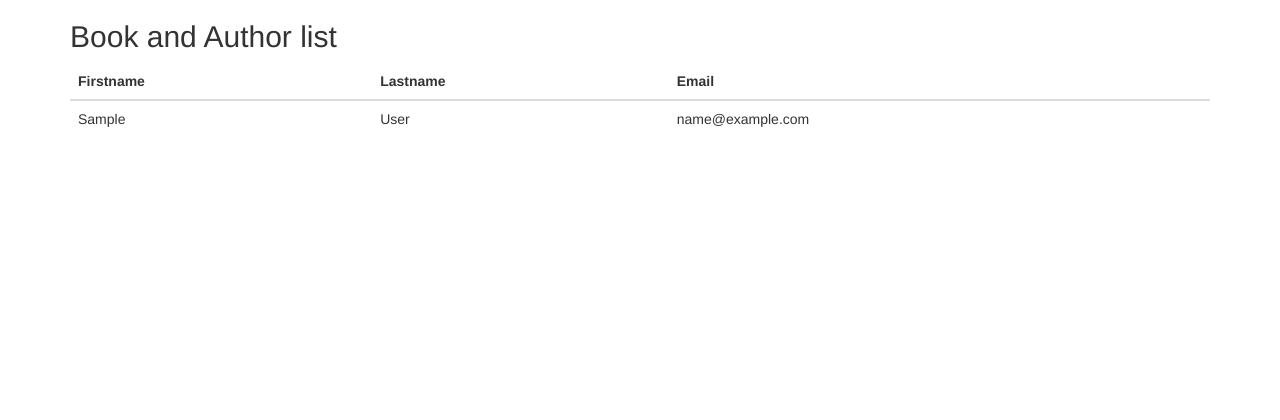
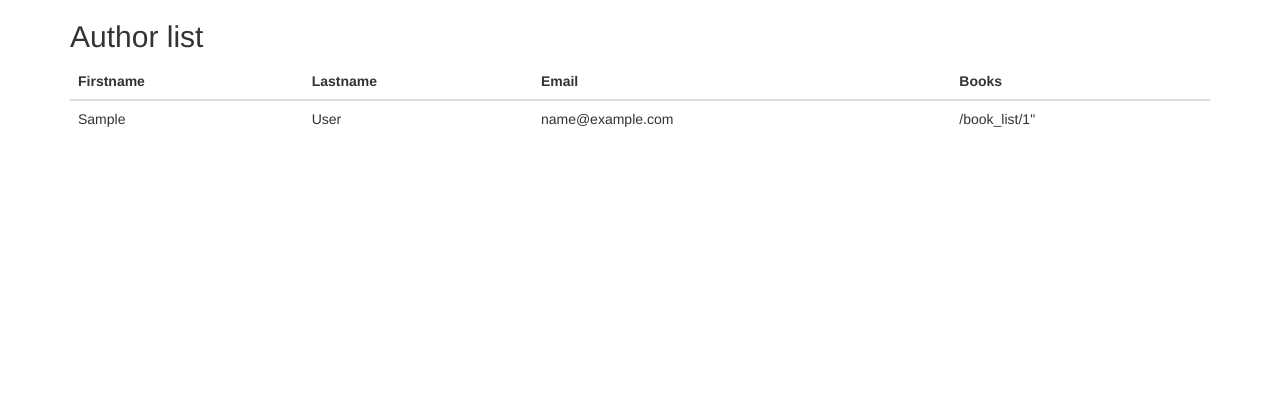
Before and after one commit to subhaminion/djlibrary, a Django app: template djlibrary/main/templates/index.html in a window 1280 px wide. Shown: the top 420 px of the page. Run offline with Django 3.2, Linux system fonts and the light colour scheme; the template is opened without the code that fills it: values that come from a table or form of the project are taken from there, others are empty; tables that the repository leaves empty hold one stand-in row (values such as "Sample post"); some libraries are stand-ins or nearby versions.

Commit message:
book list

```diff
--- a/djlibrary/djlibrary/urls.py
+++ b/djlibrary/djlibrary/urls.py
@@ -1,12 +1,14 @@
 from django.conf.urls import url, include
 from django.contrib import admin
 from main.views import (
-    index, author_create, book_create
+    index, author_create, book_create,
+    book_list
 )
 
 urlpatterns = [
     url(r'^admin/', admin.site.urls),
-    url(r'books', index, name='index'),
+    url(r'index', index, name='index'),
     url(r'author_create', author_create, name='author_create'),
     url(r'book_create', book_create, name='book_create'),
+    url(r'book_list/(?P<pk>\d+)$', book_list, name='book_list'),
 ]
--- a/djlibrary/main/templates/book_list.html
+++ b/djlibrary/main/templates/book_list.html
@@ -1,7 +1,7 @@
 {% extends 'base.html' %}
 {% block body %}
 	<div class="container">
-	  <h2>Book and Author list</h2>
+	  <h2>Book list</h2>
 	  <table class="table">
 	    <thead>
 	      <tr>
@@ -14,8 +14,8 @@
 	    	{% for book in object_list %}
 			    <tr>
 			        <td>{{ book.title }}</td>
-			        {% for author in book.authors %}
-			        	<td>{{ author.title }}</td>
+			        {% for author in book.authors.all %}
+			        	<td>{{ author }}</td>
 			        {% endfor %}
 			        <td>{{ book.publication_date }}</td>
 			    </tr>
--- a/djlibrary/main/templates/index.html
+++ b/djlibrary/main/templates/index.html
@@ -1,13 +1,14 @@
 {% extends 'base.html' %}
 {% block body %}
 	<div class="container">
-	  <h2>Book and Author list</h2>
+	  <h2>Author list</h2>
 	  <table class="table">
 	    <thead>
 	      <tr>
 	        <th>Firstname</th>
 	        <th>Lastname</th>
 	        <th>Email</th>
+	        <th>Books</th>
 	      </tr>
 	    </thead>
 	    <tbody>
@@ -16,6 +17,7 @@
 			        <td>{{ author.first_name }}</td>
 			        <td>{{ author.last_name }}</td>
 			        <td>{{ author.email }}</td>
+			        <td>{% url "book_list" author.id %}"</td>
 			    </tr>
 	      	{% endfor %}
 	    </tbody>
--- a/djlibrary/main/views.py
+++ b/djlibrary/main/views.py
@@ -28,8 +28,9 @@ def book_create(request, template_name="post_book.html"):
     return render(request, template_name, {'form': form})
 
 
-def book_list(request, template_name="book_list.html"):
-    books = Book.objects.all()
+def book_list(request, pk, template_name="book_list.html"):
+    author = get_object_or_404(Author, pk=pk)
+    books = author.book_set.all()
     data = {}
     data['object_list'] = books
     return render(request, template_name, data)
```
